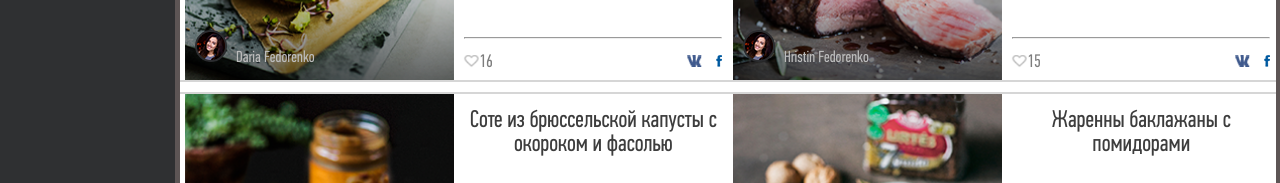
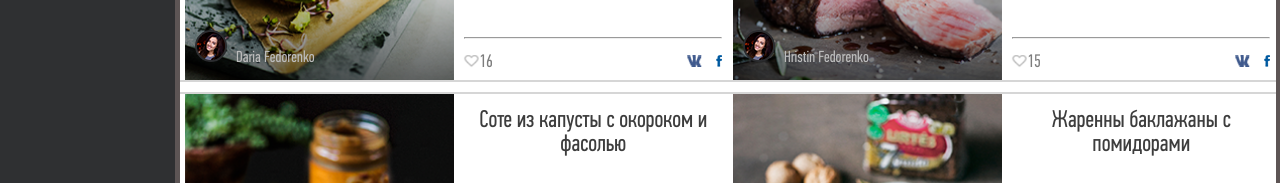
Before and after one commit to special-ded/Cooking, a plain HTML site: page index.html in a window 1280 px wide. Shown: the part 1763-1946 px from the top of the page. Drawn offline with Linux system fonts and the light colour scheme.

Commit message:
Update index.html

```diff
--- a/index.html
+++ b/index.html
@@ -275,7 +275,7 @@
       <p class="recipe_block-text">Daria Fedorenko</p>
     </div>
     <div class="recipe_block1-text">
-      <p>Соте из брюссельской капусты с окороком и фасолью</p>
+      <p>Соте из капусты с окороком и фасолью</p>
         <div class="tree_elements">
           <a href="#" class="recipe_btn1"><img src="img/watch.png" class=""> 240 мин</a>
           <a href="#" class="recipe_btn2"><img src="img/cook_hat.png" class=""> Сложно</a>
```
